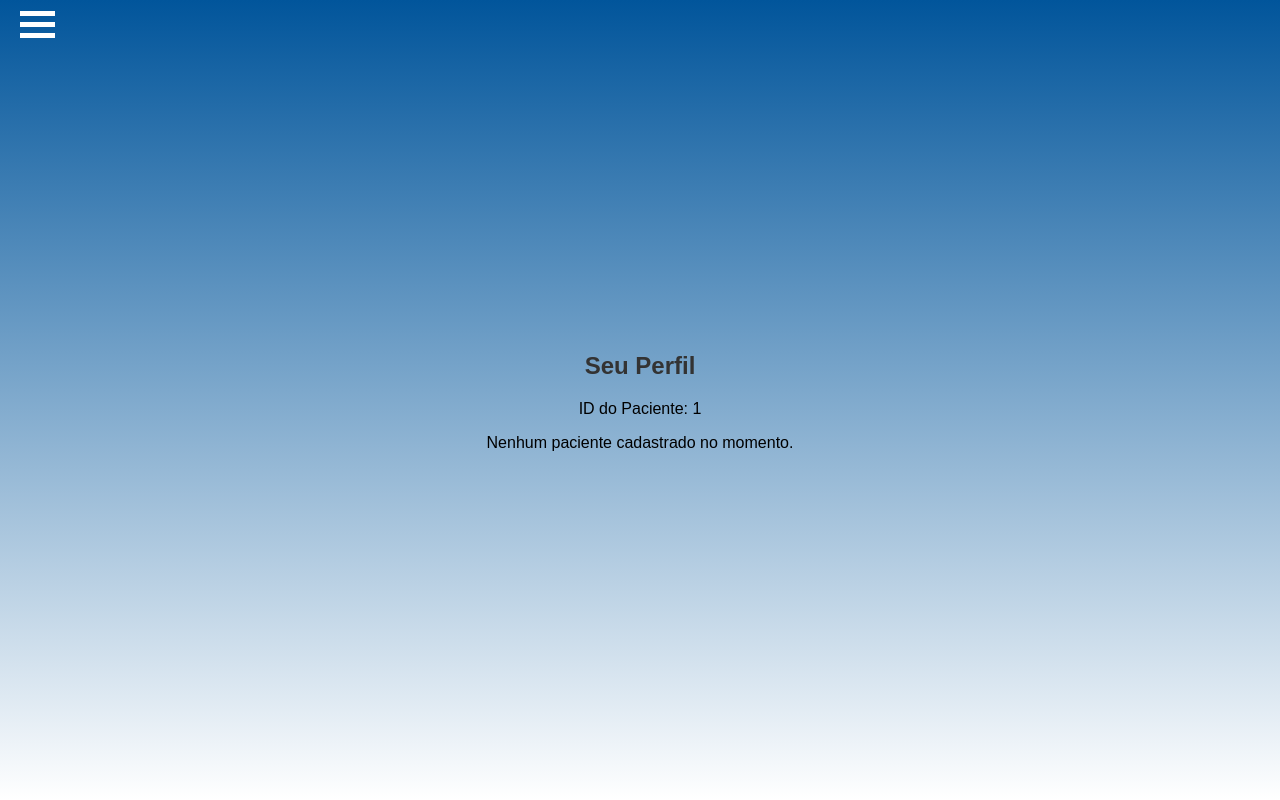
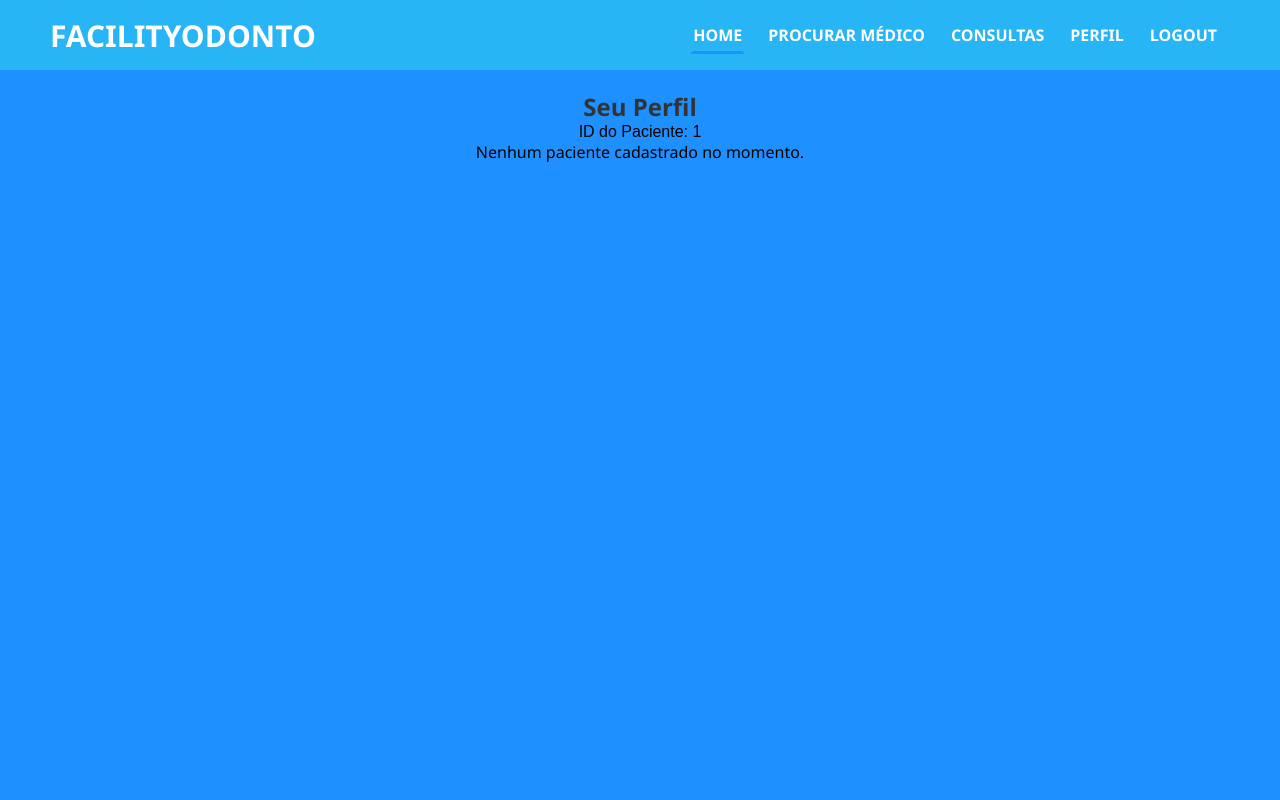
Before and after one commit to ViniciosGabriel1/facility, a PHP site: page /paciente/perfil_paciente.php in a window 1280 px wide. Run offline with PHP 8.4, Linux system fonts and the light colour scheme; the visitor is signed in with stand-in values (Sample User, id 1); data that the repository does not hold is empty.

Commit message:
Alteração do menu paciente.

```diff
--- a/cadastro.php
+++ b/cadastro.php
@@ -8,7 +8,7 @@
     <script src="https://ajax.googleapis.com/ajax/libs/jquery/3.5.1/jquery.min.js"></script>
 </head>
 <body>
-
+<?php include "index.php";?>
 <section class="signup-section">
     <h2>Cadastro</h2>
     <form id="cadastroForm" action="back/processa_cadastro.php" method="post">
--- a/css/agendamento.css
+++ b/css/agendamento.css
@@ -1,16 +1,14 @@
 /* agendamento.css */
-
 body {
     font-family: 'Segoe UI', Tahoma, Geneva, Verdana, sans-serif;
-        line-height: 1.6;
+    /* line-height: 1.6; */
     background: linear-gradient(to bottom, #01559B, #ffffff);
     display: flex;
     flex-direction: column;
     align-items: center;
-        justify-content: space-between;
+    /* justify-content: space-between; */
     height: 100vh;
     margin: 0;
-
 }
 
 h2 {
--- a/css/perfil_paciente.css
+++ b/css/perfil_paciente.css
@@ -1,16 +1,14 @@
 /* Estilos comuns para todos os tamanhos de tela */
 body {
-    background: linear-gradient(to bottom, #01559B,  #ffffff); /* Adicione essa linha para o degradê */
-
+    background: linear-gradient(to bottom, #01559B, #ffffff);
     font-family: Arial, sans-serif;
     margin: 0;
     padding: 0;
     background-color: #f4f4f4;
     display: flex;
+    min-height: 100vh;
+    flex-direction: column;
     align-items: center;
-    justify-content: center;
-    min-height: 100vh;
-    flex-direction: column; /* Adicionado para garantir que o conteúdo esteja em coluna */
 }
 
 h2 {
--- a/css/procura_medico.css
+++ b/css/procura_medico.css
@@ -1,10 +1,11 @@
 body {
+    /* height: 100vh; */
     font-family: 'Segoe UI', Tahoma, Geneva, Verdana, sans-serif;
     margin: 0;
     padding: 0;
     background: linear-gradient(to bottom, #01559B, #ffffff) no-repeat;
     display: flex;
-    flex-direction: column-reverse;
+    flex-direction: column;
     align-items: center;
 }
 
--- /dev/null
+++ b/css/style.css
@@ -0,0 +1,101 @@
+* {
+    margin: 0;
+    padding: 0;
+
+    font-family: 'Segoe UI', Tahoma, Geneva, Verdana, sans-serif;
+    /* line-height: 1.6; */
+
+    text-decoration: none;
+    list-style: none;
+    box-sizing: border-box;
+}
+
+body {
+    background: dodgerblue;
+}
+
+header {
+    background-color: #28b6f6fc;
+    width: 100%;
+    height: 70px;
+    display: flex;
+    align-items: center;
+    justify-content: space-between;
+    padding: 0 50px;
+}
+
+header .logo {
+    color: white;
+    font-size: 30px;
+    text-transform: uppercase;
+}
+
+header nav ul {
+    display: flex;
+}
+
+header nav ul li a {
+    display: inline-block;
+    color: #ffffff;
+    padding: 5px 0;
+    margin: 0 10px;
+    border: 3px solid transparent;
+    text-transform: uppercase;
+    transition: 0.2s;
+}
+
+header nav ul li a:hover,
+header nav ul li a.active {
+    border-bottom-color: dodgerblue;
+}
+
+.hamburger {
+    cursor: pointer;
+    display: none;
+}
+
+.hamburger div {
+    width: 30px;
+    height: 3px;
+    margin: 5px 0;
+    background: #ffffff;
+}
+
+@media only screen and (max-width: 900px) {
+    header {
+        padding: 0 30px;
+    }
+}
+
+@media only screen and (max-width: 700px) {
+    .hamburger {
+        display: block;
+    }
+
+    header nav {
+        position: absolute;
+        width: 100%;
+        left: -100%;
+        top: 70px;
+        width: 100%;
+        background-color: #28B6F65c;
+
+        padding: 30px;
+        transition: 0.3s;
+        z-index: 100;
+
+    }
+
+    header #nav_check:checked~nav {
+        left: 0;
+    }
+
+    header nav ul {
+        display: block;
+    }
+
+    header nav ul li a {
+        margin: 5px 0;
+        color: white;
+    }
+}
--- a/dentista/pagina_dentista.php
+++ b/dentista/pagina_dentista.php
@@ -37,6 +37,7 @@ $conn->close();
 <head>
     <meta charset="UTF-8">
     <meta name="viewport" content="width=device-width, initial-scale=1.0">
+    <link rel="stylesheet" href="../css/style.css">
     <link rel="stylesheet" href="../css/medico.css">
     <title>Página do Médico</title>
 
@@ -44,7 +45,7 @@ $conn->close();
 
 <body>
 
-    <?php include "../dentista/menu_dentista.php"; ?>
+   <?php include "../menu_paciente.php"; ?>
 
 
     <h2>Suas Consultas Agendadas</h2>
--- a/paciente/agendar_consulta.php
+++ b/paciente/agendar_consulta.php
@@ -39,13 +39,15 @@ $conn->close();
 <head>
     <meta charset="UTF-8">
     <meta name="viewport" content="width=device-width, initial-scale=1.0">
+    <link rel="stylesheet" href="../css/style.css">
     <link rel="stylesheet" href="../css/agendamento.css">
     <title>Agendar Consulta</title>
 
 </head>
 
 <body>
-<?php include "menu.php"; ?>
+<?php include "menu_paciente.php"; ?>
+
     <h2>Agendar Consulta</h2>
 
     <form action="../back/processar_agendamento.php" method="post">
--- a/paciente/historico_consulta.php
+++ b/paciente/historico_consulta.php
@@ -3,11 +3,12 @@
 <head>
     <meta charset="UTF-8">
     <meta name="viewport" content="width=device-width, initial-scale=1.0">
+    <link rel="stylesheet" href="../css/style.css">
     <link rel="stylesheet" href="../css/historico_consultas.css">
     <title>Histórico de Consultas</title>
 </head>
 <body>
-    <?php include "menu.php"; ?>
+    <?php include "menu_paciente.php"; ?>
     <div class="historico-container">
         <h2>Histórico de Consultas</h2>
         <?php
--- a/back/processar_localizacao.php
+++ b/paciente/menu_paciente.php
@@ -1,38 +1,40 @@
-<?php
-session_start();
-
-// Verificar se o médico está autenticado
-if (!isset($_SESSION['id_usuario'])) {
-    header("Location: login.php");
-    exit(); // Encerrar o script para evitar que o código continue sendo executado
-}
-
-// Verificar se os dados do formulário foram enviados via método POST
-if ($_SERVER["REQUEST_METHOD"] == "POST") {
-    // Incluir o arquivo de conexão com o banco de dados
-    require_once "conexao.php";
-
-    // Obter o ID do médico logado da sessão
-    $id_medico = $_SESSION['id_usuario'];
-
-    // Obter os dados do formulário
-    $link_localizacao = $_POST['link_localizacao'];
-
-    // Preparar a consulta SQL para atualizar a localização da clínica
-    $sql = "UPDATE medicos SET link_localizacao = ? WHERE id_medico = ?";
-
-    // Preparar a instrução SQL usando PDO
-    $stmt = $conn->prepare($sql);
-
-    // Executar a consulta
-    try {
-        $stmt->execute([$link_localizacao, $id_medico]);
-        echo "Localização da clínica adicionada com sucesso!";
-    } catch (PDOException $e) {
-        echo "Erro ao adicionar localização da clínica: " . $e->getMessage();
-    }
-
-    // Fechar a conexão com o banco de dados
-    $conn = null;
-}
-?>
+<!DOCTYPE html>
+<html lang="en">
+<head>
+    <meta charset="UTF-8">
+    <meta http-equiv="X-UA-Compatible" content="IE=edge">
+    <meta name="viewport" content="width=device-width, initial-scale=1.0">
+    <link rel="stylesheet" href="css/style.css">
+    <title>Responsive Navbar using HTML & CSS</title>
+</head>
+<body>
+    <header>
+        <div class="logo"><strong>FacilityOdonto</strong></div>
+        <input type="checkbox" id="nav_check" hidden>
+        <nav>
+            <ul>
+                <li>
+                    <a href="pagina_paciente.php" class="active"><strong>Home</strong></a>
+                </li>
+                <li>
+                    <a href="procura_medico.php"><strong>Procurar Médico</strong></a>
+                </li>
+                <li>
+                    <a href="historico_consulta.php"><strong>Consultas</strong></a>
+                </li>
+                <li>
+                    <a href="perfil_paciente.php"><strong>Perfil</strong></a>
+                </li>
+                <li>
+                    <a href="../back/logout.php"><strong>Logout</strong></a>
+                </li>
+            </ul>
+        </nav>
+        <label for="nav_check" class="hamburger">
+            <div></div>
+            <div></div>
+            <div></div>
+        </label>
+    </header>
+</body>
+</html>
--- a/paciente/pagina_paciente.php
+++ b/paciente/pagina_paciente.php
@@ -27,6 +27,7 @@ $conn->close();
 <head>
     <meta charset="UTF-8">
     <meta name="viewport" content="width=device-width, initial-scale=1.0">
+    <link rel="stylesheet" href="../css/style.css">
     <link rel="stylesheet" href="../css/paciente.css">
     <script src="https://code.jquery.com/jquery-3.6.0.min.js"></script>
     <script src="../js/verMais.js"></script>
@@ -36,7 +37,7 @@ $conn->close();
 </head>
 
 <body>
-    <?php include "../paciente/menu.php"; ?>
+    <?php include "menu_paciente.php"; ?>
     <section id="banner">
         <div class="conteiner">
             <h2 class="procura">Que Tipo de Profissional Procura?</h2>
--- a/paciente/perfil_paciente.php
+++ b/paciente/perfil_paciente.php
@@ -4,12 +4,13 @@
 <head>
     <meta charset="UTF-8">
     <meta name="viewport" content="width=device-width, initial-scale=1.0">
+    <link rel="stylesheet" href="../css/style.css">
     <link rel="stylesheet" href="../css/perfil_paciente.css">
     <title>Perfil do Paciente</title>
 </head>
 
 <body>
-    <?php include "menu.php"; ?>
+    <?php include "menu_paciente.php"; ?>
 
     <h2>Seu Perfil</h2>
 
--- a/paciente/procura_medico.php
+++ b/paciente/procura_medico.php
@@ -4,6 +4,7 @@
 <head>
     <meta charset="UTF-8">
     <meta name="viewport" content="width=device-width, initial-scale=1.0">
+    <link rel="stylesheet" href="../css/style.css">
     <link rel="stylesheet" href="../css/procura_medico.css">
     <title>Pesquisar Médicos</title>
 </head>
@@ -11,7 +12,7 @@
 <body>
 
     <?php
-    include "menu.php";
+    include "menu_paciente.php";
     $numDoctors = 0; // Defina a variável inicialmente para evitar o aviso
 
     if ($_SERVER["REQUEST_METHOD"] == "POST") {
```
Also changed, not shown: css/historico_consultas.css (+4 -5 lines), css/medico.css (+19 -2 lines), dentista/menu_dentista_antigo.php (added, +53 -0 lines), paciente/ver_medico.php (+19 -36 lines), paciente/menu_antigo.php (renamed from paciente/menu.php), paciente/menu_perfil_antigo.php (renamed from paciente/menu_perfil.php). Lines whose indentation alone changed are shown as unchanged.
